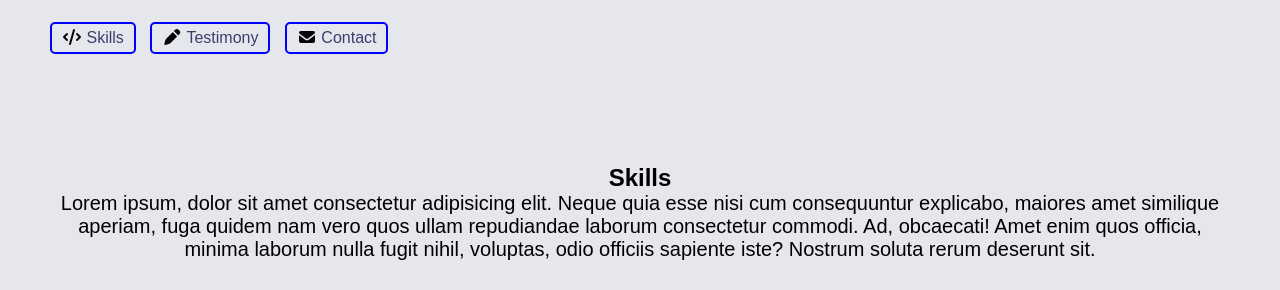
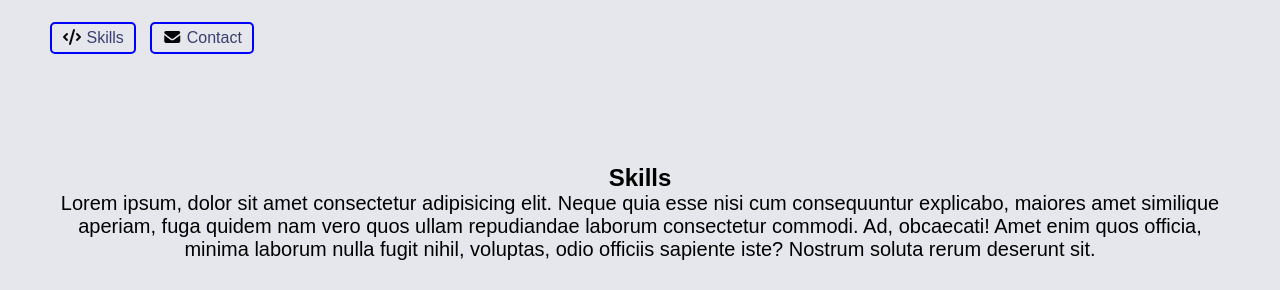
Before and after one commit to ijaichinda/my-portfolio, a plain HTML site: page index.html in a window 1280 px wide. Shown: the part 257-547 px from the top of the page. Drawn offline with Linux system fonts and the light colour scheme.

Commit message:
Comment out testimony link in index.html
Commented out the testimony link in the navigation.

```diff
--- a/index.html
+++ b/index.html
@@ -41,10 +41,10 @@
                         <i class="fa-solid fa-code" style="color: rgb(4, 3, 7);"></i>
                         <span>Skills</span>
                     </a>
-                    <a href="#testimony">
+                    <!-- <a href="#testimony">
                         <i class="fa-solid fa-pen" style="color: rgb(4, 3, 7);"></i>
                         <span>Testimony</span>
-                    </a>
+                     </a>  -->
                         <a href="#contact">
                         <i class="fa-solid fa-envelope" style="color: rgb(4, 3, 7);"></i>
                         <span>Contact</span>
```
